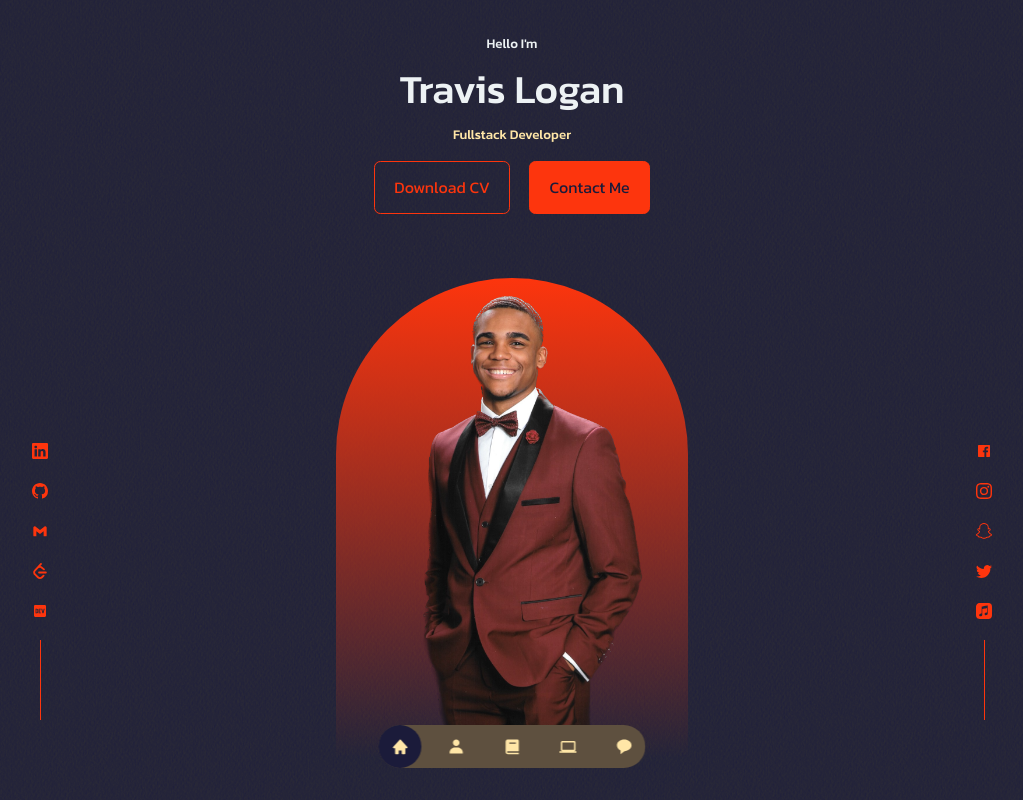
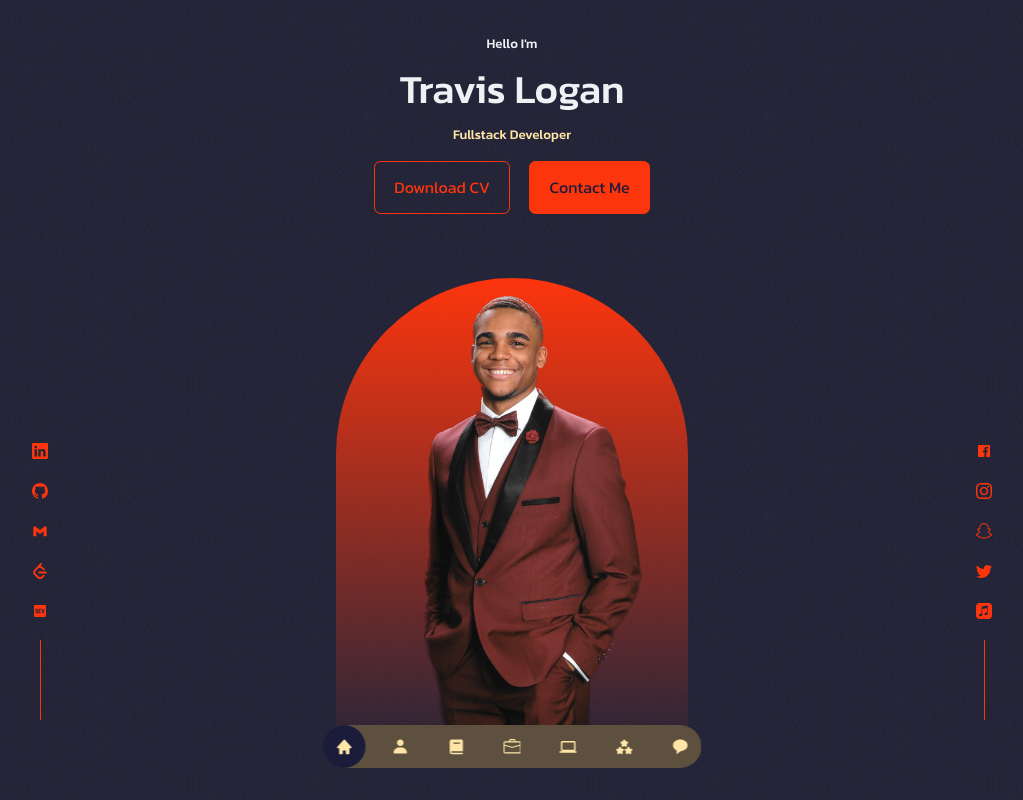
Before and after one commit to TravisLoganT/portfolio-v2, a React (Create React App) app: page / in a window 1280 px wide. Shown: the top 800 px of the page, without its empty margins (128-1151 px from the left). Built offline with nearby package versions, Linux system fonts and the light colour scheme.

Commit message:
added a dynamic nav, for scrolling

```diff
--- a/src/components/nav/Nav.jsx
+++ b/src/components/nav/Nav.jsx
@@ -1,20 +1,98 @@
-import React from 'react'
-import './Nav.css'
-import {BiSolidHome, BiSolidUser, BiSolidBook, BiSolidMessageRounded} from 'react-icons/bi'
-import {MdComputer} from 'react-icons/md'
-import { useState } from 'react'
+import React from "react";
+import "./Nav.css";
+import {
+  BiSolidHome,
+  BiSolidUser,
+  BiSolidBook,
+  BiSolidMessageRounded,
+} from "react-icons/bi";
+import { BsBriefcase } from "react-icons/bs";
+import { MdComputer } from "react-icons/md";
+import { TbStarsFilled } from "react-icons/tb";
+import { useState, useEffect } from "react";
 
 const Nav = () => {
-  const [activeNav, setActiveNav] = useState('#')
+  const [activeNav, setActiveNav] = useState("#");
+
+  useEffect(() => {
+    const handleScroll = () => {
+      const sections = [
+        "#about",
+        "#experience",
+        "#services",
+        "#portfolio",
+        "#testimonials",
+        "#contact",
+      ];
+      const offset = window.innerHeight / 2;
+
+      // check if the page is scrolled to the top
+      if (window.scrollY < offset) {
+        setActiveNav("#");
+        return;
+      }
+
+      // case effect used to have the nav change when the user scrolls to a new section.
+      for (const section of sections) {
+        const element = document.querySelector(section);
+        const rect = element.getBoundingClientRect();
+        if (rect.top <= offset && rect.top + rect.height > offset) {
+          setActiveNav(section);
+          break;
+        }
+      }
+    };
+
+    window.addEventListener("scroll", handleScroll);
+    return () => window.removeEventListener("scroll", handleScroll);
+  }, []);
+
   return (
     <nav>
-      <a href='#' onClick={() => setActiveNav('#')} className={activeNav === '#' ? 'active' : ''}><BiSolidHome/></a>
-      <a href='#about' onClick={() => setActiveNav('#about')} className={activeNav === '#about' ? 'active' : ''} ><BiSolidUser/></a>
-      <a href='#experience' onClick={() => setActiveNav('#experience')} className={activeNav === '#experience' ? 'active' : ''}><BiSolidBook/></a>
-      <a href='#services' onClick={() => setActiveNav('#services')} className={activeNav === '#services' ? 'active' : ''}><MdComputer/></a>
-      <a href='#contact' onClick={() => setActiveNav('#contact')} className={activeNav === '#contact' ? 'active' : ''}><BiSolidMessageRounded/></a>
+      <a
+        href="#"
+        onClick={() => setActiveNav("#")}
+        className={activeNav === "#" ? "active" : ""}>
+        <BiSolidHome />
+      </a>
+      <a
+        href="#about"
+        onClick={() => setActiveNav("#about")}
+        className={activeNav === "#about" ? "active" : ""}>
+        <BiSolidUser />
+      </a>
+      <a
+        href="#experience"
+        onClick={() => setActiveNav("#experience")}
+        className={activeNav === "#experience" ? "active" : ""}>
+        <BiSolidBook />
+      </a>
+      <a
+        href="#services"
+        onClick={() => setActiveNav("#services")}
+        className={activeNav === "#services" ? "active" : ""}>
+        <BsBriefcase />
+      </a>
+      <a
+        href="#portfolio"
+        onClick={() => setActiveNav("#portfolio")}
+        className={activeNav === "#portfolio" ? "active" : ""}>
+        <MdComputer />
+      </a>
+      <a
+        href="#testimonials"
+        onClick={() => setActiveNav("#testimonials")}
+        className={activeNav === "#testimonials" ? "active" : ""}>
+        <TbStarsFilled />
+      </a>
+      <a
+        href="#contact"
+        onClick={() => setActiveNav("#contact")}
+        className={activeNav === "#contact" ? "active" : ""}>
+        <BiSolidMessageRounded />
+      </a>
     </nav>
-  )
-}
+  );
+};
 
-export default Nav
+export default Nav;
```
